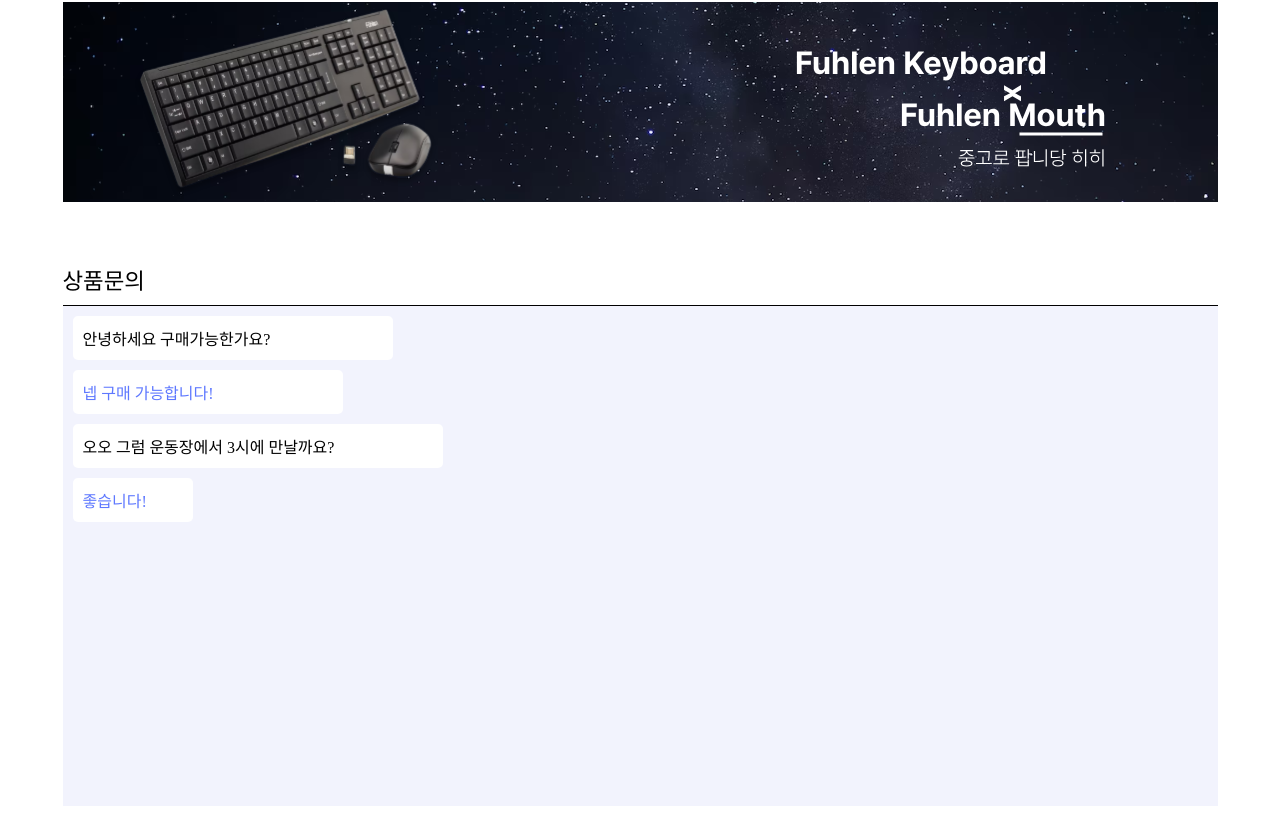
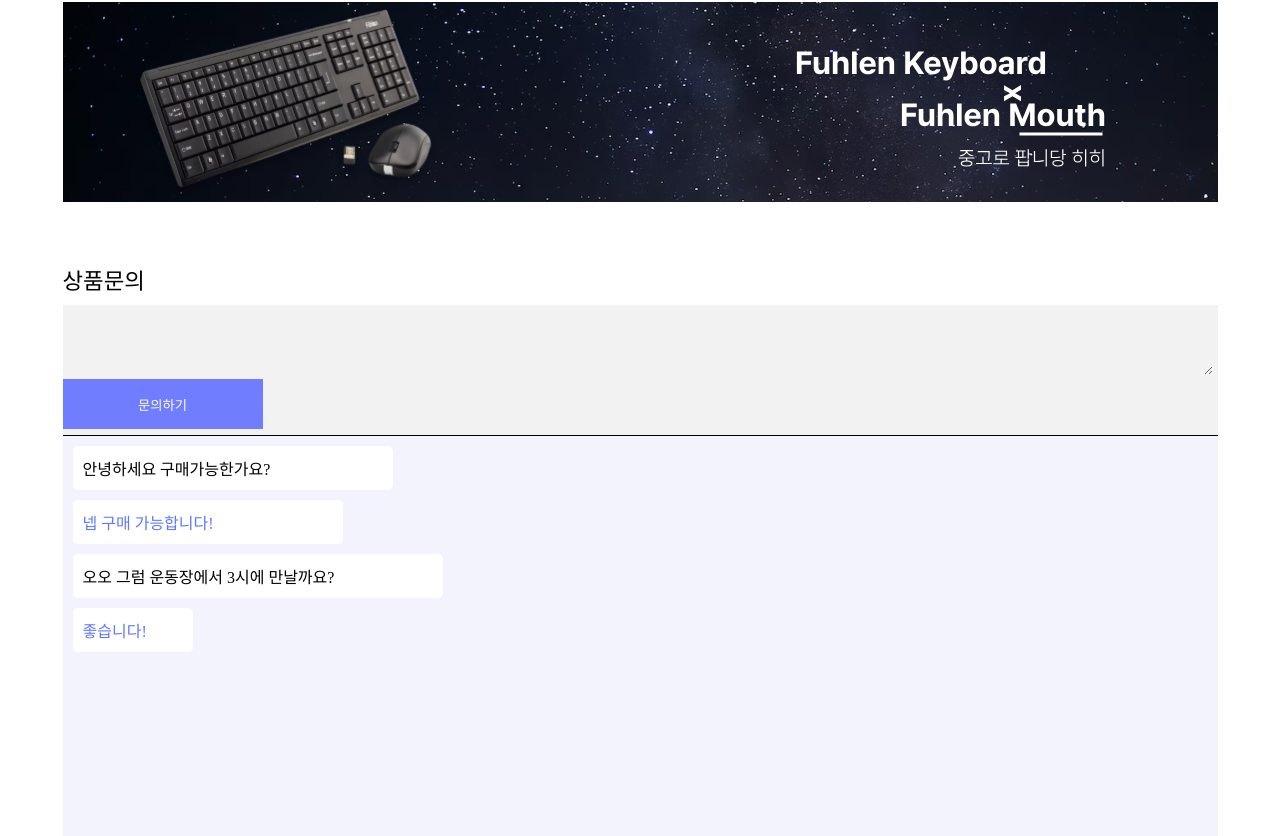
Before and after one commit to DGSW-SIBLINGS/DAEITSO-WEB, a React (Create React App) app in the folder daeitso/: page /post in a window 1280 px wide. Shown: the part 842-1678 px from the top of the page. Before the commit the page ends 1648 px from the top, so only its background shows below. Built offline with nearby package versions, Linux system fonts and the light colour scheme; a web font is replaced by a local one.

Commit message:
fix:post

```diff
--- a/daeitso/src/components/Post/Post.jsx
+++ b/daeitso/src/components/Post/Post.jsx
@@ -1,9 +1,17 @@
-import React from "react";
+import React,{useState} from "react";
 import * as P from "./Post.style";
 import like from '../../assets/img/like.svg';
 import clock from '../../assets/img/clock.svg';
 import banner from '../../assets/img/fixedbanner.svg';
 function Post(){
+    const [comment,setComment] = useState("");
+    const handleComment = (e) => {
+        setComment(e.target.value);
+        console.log(comment);
+      };
+    const onComment = (()=>{
+
+    })
     return(
         <>
         <P.PostWrap>
@@ -57,6 +65,10 @@
                     <P.Row>
                     <P.Memo>상품문의</P.Memo>
                     </P.Row>
+                    <P.Comment>
+                        <P.CommentInput value={comment} onChange={(e)=>handleComment(e)}></P.CommentInput>
+                        <P.SendButton onClick={onComment}>문의하기</P.SendButton>
+                    </P.Comment>
                 </P.line>
                 <P.MemoContent2>
                     <P.Message_White width={'300px'}>안녕하세요 구매가능한가요?</P.Message_White>
--- a/daeitso/src/components/Post/Post.style.js
+++ b/daeitso/src/components/Post/Post.style.js
@@ -1,4 +1,5 @@
 import styled from "styled-components";
+
 export const PostWrap = styled.div`
 display: flex;
 flex-direction:column;
@@ -139,7 +140,7 @@
 export const MemoContent2 = styled.div`
 
 width:1155px;
-height:500px;
+height:400px;
 background-color: #F2F3FD;
 `
 
@@ -168,3 +169,29 @@
 margin:10px;
 
 `
+export const Comment = styled.div`
+background-color: #f2f2f2;
+width:1155px;
+height:130px;
+
+`
+export const CommentInput = styled.textarea`
+width:1130px;
+height:50px;
+border:none;
+background-color: #f2f2f2;
+font-family:pretendard;
+padding:10px;
+
+`
+export const SendButton = styled.button`
+width:200px;
+height:50px;
+background-color: #707DFF;
+color:white;
+border: none;
+&:active{
+background-color: #707dcc;
+transition: 0.5s;
+}
+`
```
Also changed, not shown: daeitso/src/components/Main/Main.jsx (+7 -3 lines).
